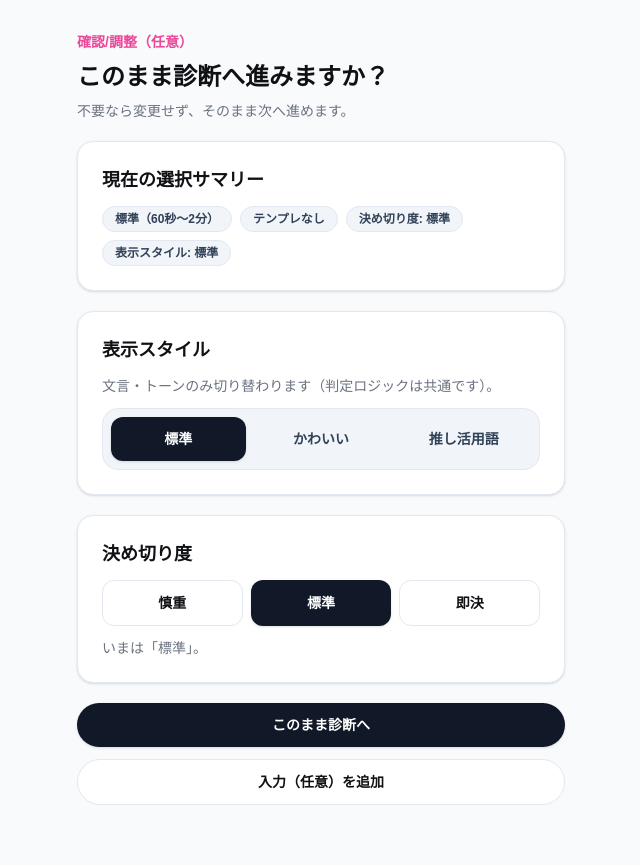
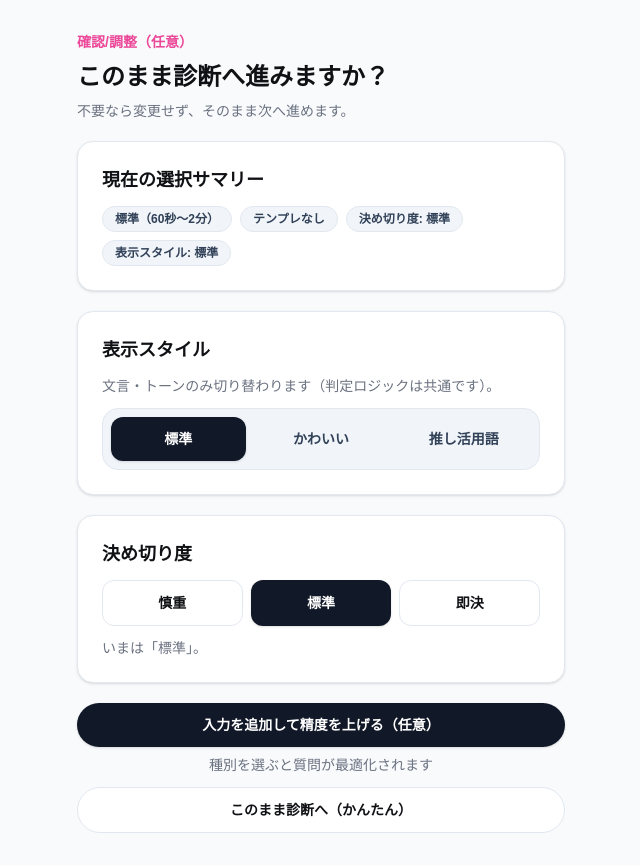
Before and after one commit to Chipwwwwww/oshihapi-pushi-buy-diagnosis, a Next.js app: page /confirm in a window 1280 px wide. Shown: the whole page, without its empty margins (319-959 px from the left). Before the commit the page ends 837 px from the top, so only its background shows below. Built offline with nearby package versions, Linux system fonts and the light colour scheme.

Commit message:
Change /confirm CTA priority to favor input optimization

```diff
--- a/app/confirm/ConfirmClient.tsx
+++ b/app/confirm/ConfirmClient.tsx
@@ -114,11 +114,12 @@ export default function ConfirmClient() {
       </Card>
 
       <div className="grid gap-3">
-        <Button onClick={() => router.push(buildFlowUrl(searchParams))} className="w-full text-base">
-          このまま診断へ
+        <Button onClick={() => router.push(buildConfirmSettingsUrl(searchParams))} className="w-full text-base">
+          入力を追加して精度を上げる（任意）
         </Button>
-        <Button variant="outline" onClick={() => router.push(buildConfirmSettingsUrl(searchParams))} className="w-full text-base">
-          入力（任意）を追加
+        <p className={`${helperTextClass} -mt-1 text-center`}>種別を選ぶと質問が最適化されます</p>
+        <Button variant="outline" onClick={() => router.push(buildFlowUrl(searchParams))} className="w-full text-base">
+          このまま診断へ（かんたん）
         </Button>
       </div>
     </div>
```
